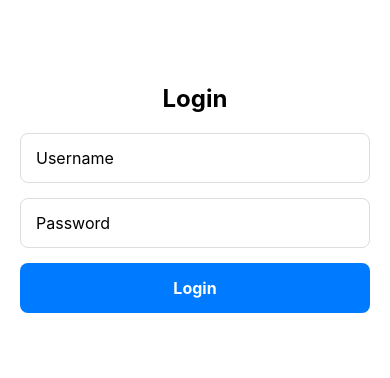
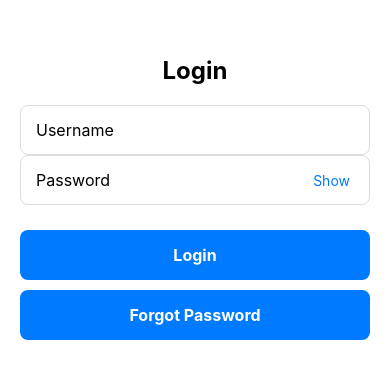
Before and after one commit to hungnguyen1920/baitap1, a React Native app: screen /Login in a window 390 px wide. Shown: the part 224-602 px from the top of the page. Built offline with nearby package versions, Linux system fonts and the light colour scheme.

Commit message:
forgot password

```diff
--- a/App.tsx
+++ b/App.tsx
@@ -2,11 +2,19 @@ import { NavigationContainer } from '@react-navigation/native';
 import { createNativeStackNavigator } from '@react-navigation/native-stack';
 import LoginScreen from './src/screens/LoginScreen';
 import WelcomeScreen from './src/screens/WelcomeScreen';
+import ForgotPasswordScreen from './src/screens/ForgotPasswordScreen';
+import ToDoListScreen from './src/screens/ToDoListScreen';
+import CreateToDoScreen from './src/screens/CreateToDoScreen';
+import ToDoDetailScreen from './src/screens/ToDoDetailScreen';
 
 export type RootStackParamList = {
   Login: undefined;
   Welcome: { username: string };
-};
+  ForgotPassword: { username: string };
+  ToDoList: { username: string };
+  CreateToDo: { username: string };
+  ToDoDetail: { username: string, toDoId: string };
+}
 
 const Stack = createNativeStackNavigator<RootStackParamList>();
 
@@ -24,6 +32,26 @@ export default function App() {
           component={WelcomeScreen}
           options={{ headerLeft: () => null }}
         />
+        <Stack.Screen
+          name="ForgotPassword"
+          component={ForgotPasswordScreen}
+          options={{ headerLeft: () => null }}
+        />
+        <Stack.Screen
+          name="ToDoList"
+          component={ToDoListScreen}
+          options={{ headerLeft: () => null }}
+        />
+        <Stack.Screen
+          name="CreateToDo"
+          component={CreateToDoScreen}
+          options={{ headerLeft: () => null }}
+        />
+        <Stack.Screen
+          name="ToDoDetail"
+          component={ToDoDetailScreen}
+          options={{ headerLeft: () => null }}
+        />
       </Stack.Navigator>
     </NavigationContainer>
   );
--- /dev/null
+++ b/src/MockData/UserMock.ts
@@ -0,0 +1,5 @@
+import { User } from "../types/User";
+export const users: User[] = [
+  { id: "1", username: "admin", password: "123456" },
+  { id: "2", username: "user", password: "123456" },
+];
--- /dev/null
+++ b/src/screens/ForgotPasswordScreen.tsx
@@ -0,0 +1,130 @@
+import React, { useState } from 'react';
+import {
+  View,
+  Text,
+  TextInput,
+  TouchableOpacity,
+  StyleSheet,
+  Alert,
+} from 'react-native';
+import { NativeStackScreenProps } from '@react-navigation/native-stack';
+import { RootStackParamList } from '../../App';
+import { users } from '../MockData/UserMock';
+
+type ForgotPasswordScreenProps = NativeStackScreenProps<RootStackParamList, 'ForgotPassword'>;
+
+export default function ForgotPasswordScreen({ route, navigation }: ForgotPasswordScreenProps) {
+  const [newPassword, setNewPassword] = useState('');
+  const [confirmPassword, setConfirmPassword] = useState('');
+  const [showNewPassword, setShowNewPassword] = useState(false);
+  const [showConfirmPassword, setShowConfirmPassword] = useState(false);
+  const { username } = route.params;
+
+    const handleConfirm = () => {
+      if (newPassword !== confirmPassword) {
+        Alert.alert('Error', 'Passwords do not match');
+      } else {
+        const user = users.find((user) => user.username === username);
+        if (user) {
+          user.password = newPassword;
+        }
+        navigation.navigate('Login');
+        Alert.alert('Success', 'Password updated successfully');
+      }
+    }
+  return (
+    <View style={styles.container}>
+      <Text style={styles.title}>Forgot Password</Text>
+      <View style={styles.passwordContainer}>
+        <TextInput
+          style={styles.input}
+          placeholder="New password"
+          value={newPassword}
+          onChangeText={setNewPassword}
+          secureTextEntry={!showNewPassword}
+        />
+        <TouchableOpacity
+          style={styles.showPasswordButton}
+          onPress={() => setShowNewPassword(!showNewPassword)}
+        >
+          <Text style={styles.showPasswordText}>
+            {showNewPassword ? 'Hide' : 'Show'}
+          </Text>
+        </TouchableOpacity>
+      </View>
+      <View style={styles.passwordContainer}>
+        <TextInput
+          style={styles.input}
+          placeholder="Confirm new password"
+          value={confirmPassword}
+          onChangeText={setConfirmPassword}
+          secureTextEntry={!showConfirmPassword}
+        />
+        <TouchableOpacity
+          style={styles.showPasswordButton}
+          onPress={() => setShowConfirmPassword(!showConfirmPassword)}
+        >
+          <Text style={styles.showPasswordText}>
+            {showConfirmPassword ? 'Hide' : 'Show'}
+          </Text>
+        </TouchableOpacity>
+      </View>
+      <TouchableOpacity style={styles.button} onPress={handleConfirm}>
+        <Text style={styles.buttonText}>Confirm</Text>
+      </TouchableOpacity>
+    </View>
+  );
+}
+
+const styles = StyleSheet.create({
+  container: {
+    flex: 1,
+    justifyContent: 'center',
+    padding: 20,
+    backgroundColor: '#fff',
+  },
+  title: {
+    fontSize: 24,
+    fontWeight: 'bold',
+    marginBottom: 20,
+    textAlign: 'center',
+  },
+  input: {
+    width: '100%',
+    height: 50,
+    borderWidth: 1,
+    borderColor: '#ddd',
+    borderRadius: 8,
+    paddingHorizontal: 15,
+    fontSize: 16,
+  },
+  inputError: {
+    borderColor: 'red',
+  },
+  button: {
+    backgroundColor: '#007AFF',
+    height: 50,
+    borderRadius: 8,
+    justifyContent: 'center',
+    alignItems: 'center',
+    marginTop: 10,
+  },
+  buttonText: {
+    color: '#fff',
+    fontSize: 16,
+    fontWeight: 'bold',
+  },
+  passwordContainer: {
+    flexDirection: 'row',
+    alignItems: 'center',
+  },
+  showPasswordButton: {
+    position: 'absolute',
+    right: 10,
+    padding: 10,
+  },
+  showPasswordText: {
+    color: '#007AFF',
+    fontSize: 14,
+  },
+});
--- a/src/screens/LoginScreen.tsx
+++ b/src/screens/LoginScreen.tsx
@@ -9,6 +9,7 @@ import {
 } from 'react-native';
 import { NativeStackNavigationProp } from '@react-navigation/native-stack';
 import { RootStackParamList } from '../../App';
+import { users } from '../MockData/UserMock';
 
 type LoginScreenProps = {
   navigation: NativeStackNavigationProp<RootStackParamList, 'Login'>;
@@ -18,16 +19,21 @@ export default function LoginScreen({ navigation }: LoginScreenProps) {
   const [username, setUsername] = useState('');
   const [password, setPassword] = useState('');
   const [isPasswordError, setIsPasswordError] = useState(false);
+  const [showPassword, setShowPassword] = useState(false);
 
   const handleLogin = () => {
-    // For demo purposes, we'll use a simple validation
-    if (username === 'admin' && password === 'password') {
-      setIsPasswordError(false);
+    if (users.find((user) => user.username === username && user.password === password)) {
       navigation.navigate('Welcome', { username });
     } else {
       setIsPasswordError(true);
       Alert.alert('Error', 'Invalid username or password');
     }
+  };
+
+  const fogotPassword = () => {
+    setPassword('');
+    setIsPasswordError(false);
+    navigation.navigate('ForgotPassword', { username });
   };
 
   return (
@@ -40,6 +46,7 @@ export default function LoginScreen({ navigation }: LoginScreenProps) {
         onChangeText={setUsername}
         autoCapitalize="none"
       />
+      <View style={styles.passwordContainer}>
         <TextInput
           style={[styles.input, isPasswordError && styles.inputError]}
           placeholder="Password"
@@ -48,10 +55,22 @@ export default function LoginScreen({ navigation }: LoginScreenProps) {
             setPassword(text);
             setIsPasswordError(false);
           }}
-        secureTextEntry
+          secureTextEntry={!showPassword}
         />
+        <TouchableOpacity
+          style={styles.showPasswordButton}
+          onPress={() => setShowPassword(!showPassword)}
+        >
+          <Text style={styles.showPasswordText}>
+            {showPassword ? 'Hide' : 'Show'}
+          </Text>
+        </TouchableOpacity>
+      </View>
       <TouchableOpacity style={styles.button} onPress={handleLogin}>
         <Text style={styles.buttonText}>Login</Text>
+      </TouchableOpacity>
+      <TouchableOpacity style={styles.button} onPress={fogotPassword}>
+        <Text style={styles.buttonText}>Forgot Password</Text>
       </TouchableOpacity>
     </View>
   );
@@ -71,12 +90,12 @@ const styles = StyleSheet.create({
     textAlign: 'center',
   },
   input: {
+    width: '100%',
     height: 50,
     borderWidth: 1,
     borderColor: '#ddd',
     borderRadius: 8,
     paddingHorizontal: 15,
-    marginBottom: 15,
     fontSize: 16,
   },
   inputError: {
@@ -88,10 +107,25 @@ const styles = StyleSheet.create({
     borderRadius: 8,
     justifyContent: 'center',
     alignItems: 'center',
+    marginTop: 10,
   },
   buttonText: {
     color: '#fff',
     fontSize: 16,
     fontWeight: 'bold',
   },
+  passwordContainer: {
+    flexDirection: 'row',
+    alignItems: 'center',
+    marginBottom: 15,
+  },
+  showPasswordButton: {
+    position: 'absolute',
+    right: 10,
+    padding: 10,
+  },
+  showPasswordText: {
+    color: '#007AFF',
+    fontSize: 14,
+  },
 });
--- /dev/null
+++ b/src/types/User.ts
@@ -0,0 +1,5 @@
+export type User = {
+  id: string;
+  username: string;
+  password: string;
+};
```
Also changed, not shown: 1 other file (tests, documents, lock files or other folders). Lines whose indentation alone changed are shown as unchanged.
